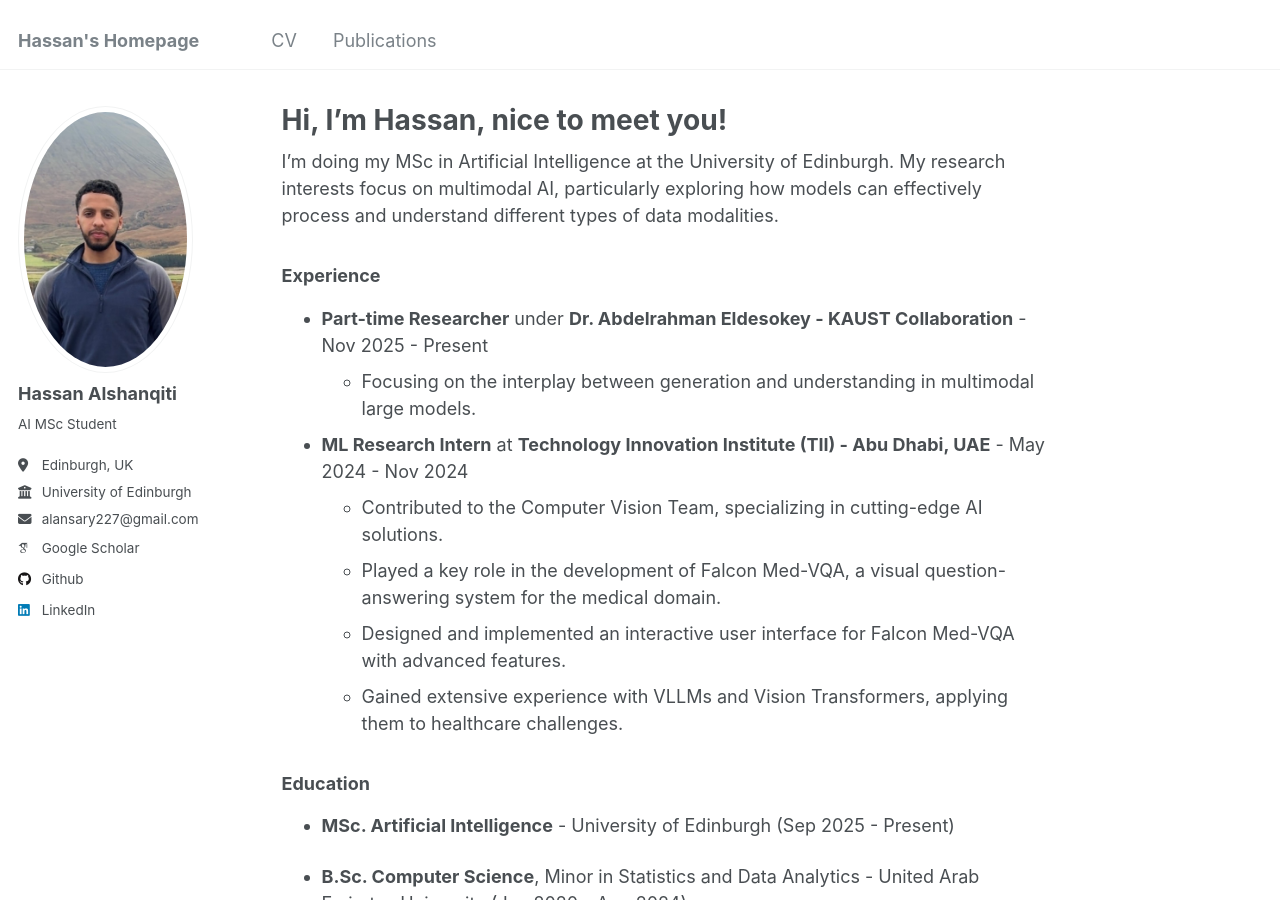
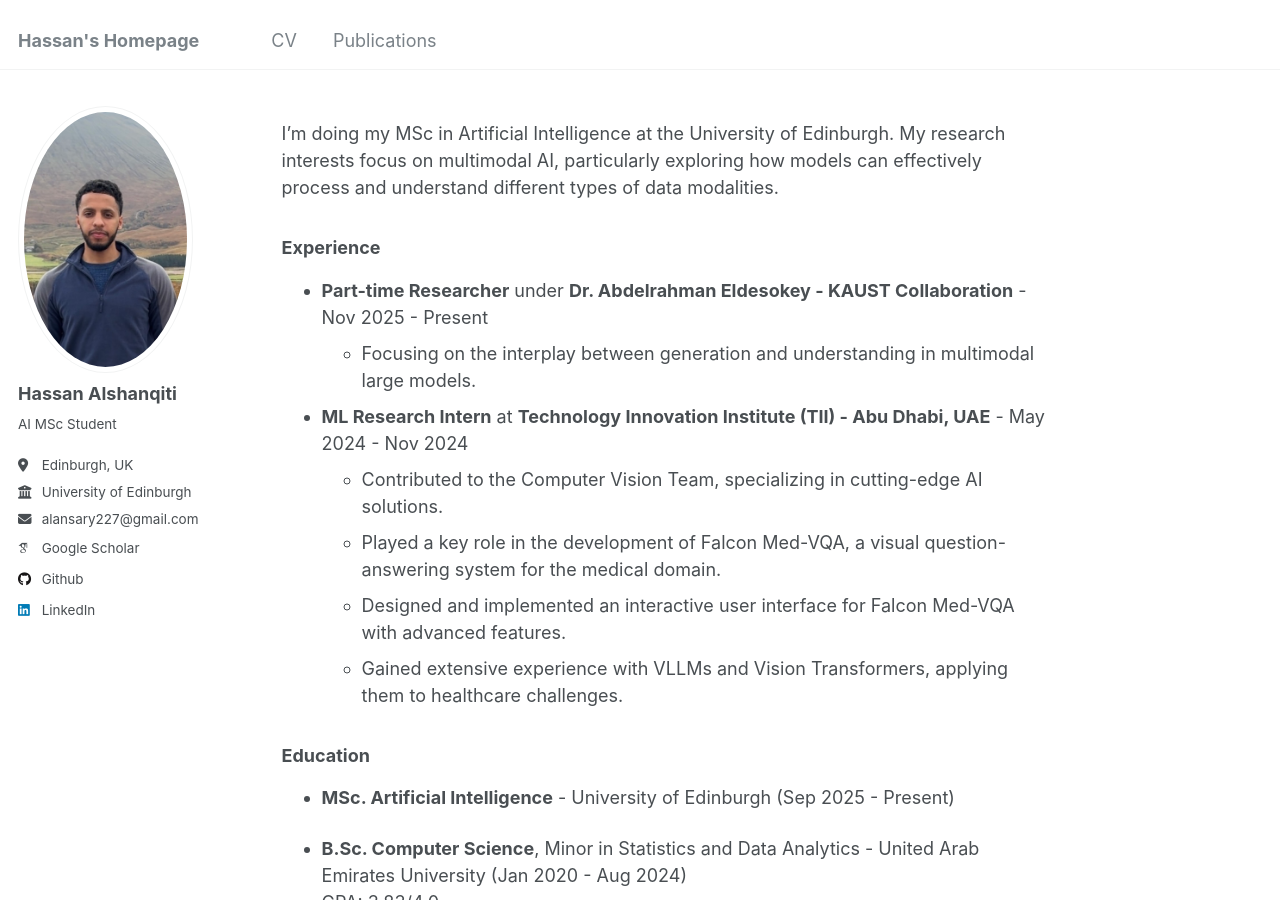
Before and after one commit to opmyth/opmyth.github.io, a Jekyll site: the page built from _pages/about.md, in a window 1280 px wide and 900 px high. Built offline with Jekyll 4.4.1, drawn with Linux system fonts in a browser that asks for light colours; some web fonts are replaced.

Commit message:
some changes

```diff
--- a/_config.yml
+++ b/_config.yml
@@ -22,7 +22,7 @@ repository               : "opmyth/opmyth.github.io"
 author:
 
   # Biographic information
-  avatar           : "pfp2.jpg"
+  avatar           : "pfp.jpg"
   name             : "Hassan Alshanqiti"
   pronouns         : # example: "she/her"
   bio              : "AI MSc Student"
--- a/_pages/about.md
+++ b/_pages/about.md
@@ -1,6 +1,6 @@
 ---
 permalink: /
-title: "Hi, I’m Hassan, nice to meet you!"
+title: ""
 author_profile: true
 redirect_from:
   - /about/
```
Also changed, not shown: images/pfp.jpg (renamed from images/pfp2.jpg).
